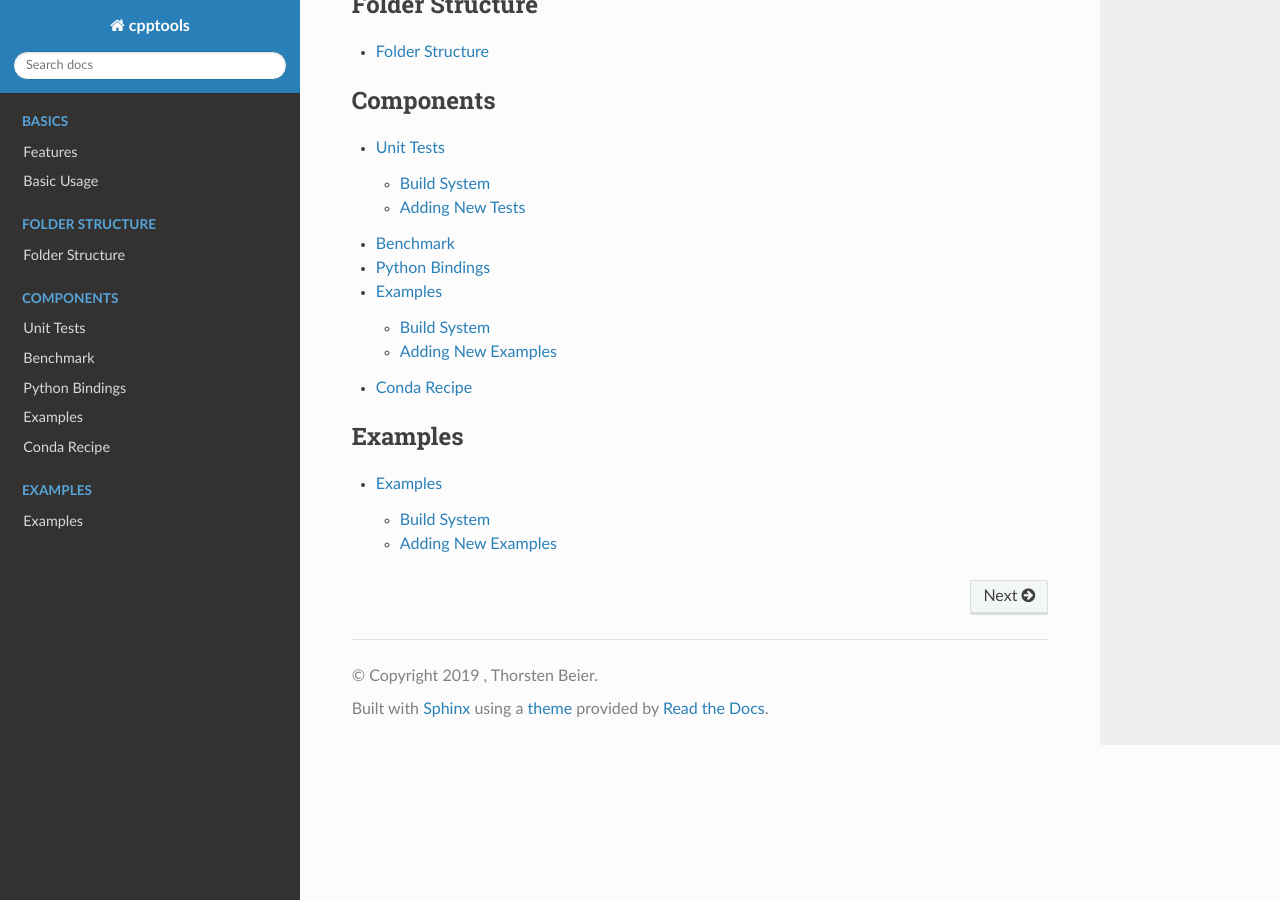
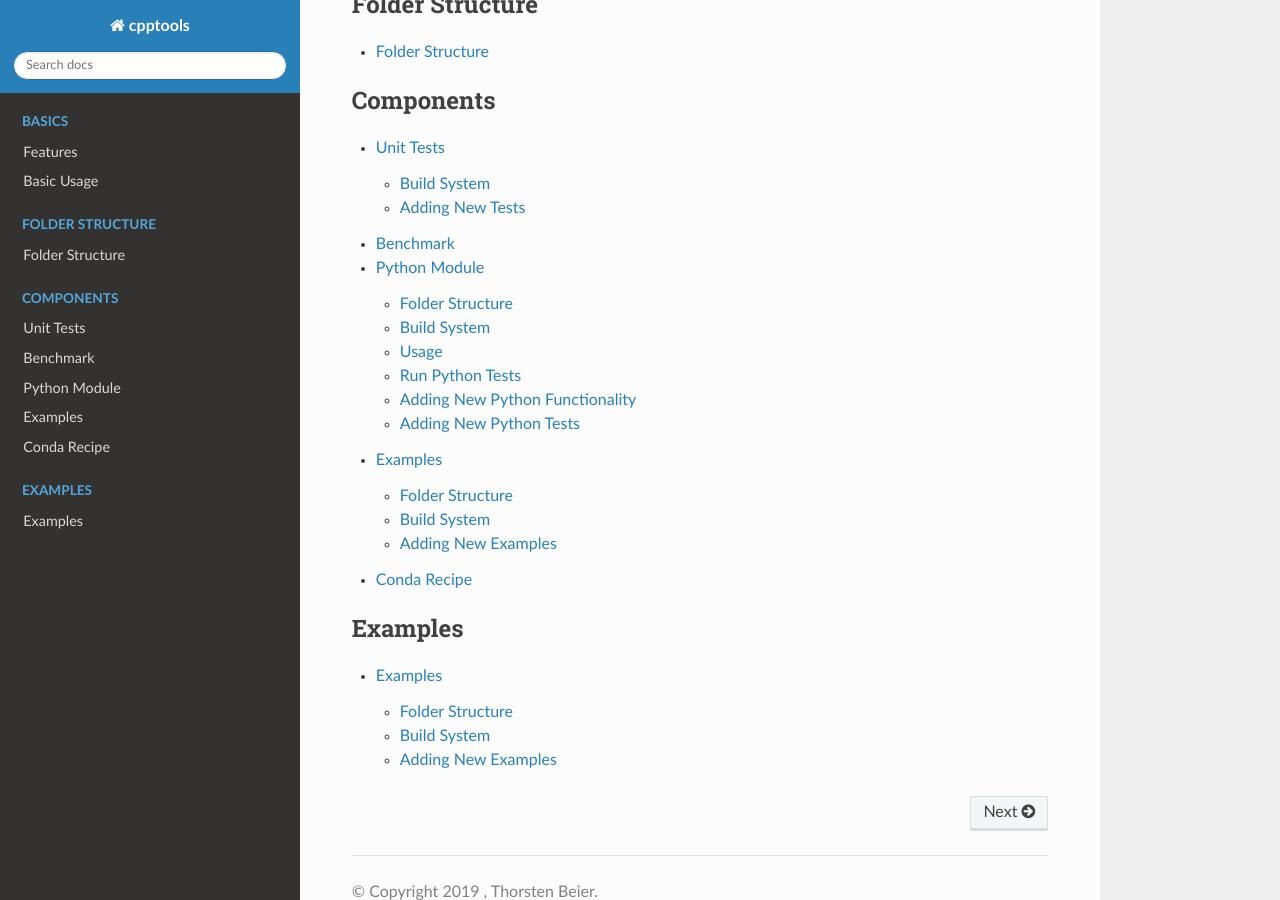
Before and after one commit to DerThorsten/cpptools, a Sphinx documentation site: the page built from docs/source/index.rst, in a window 1280 px wide and 900 px high, scrolled down 445 px. Built offline with Sphinx 7.4.7 and the Read the Docs theme 2.0.0, drawn with Linux system fonts in a browser that asks for light colours; pages that are not in the unit, such as notebooks, are missing from menus; the version number could not be read and is left out; some of the changed lines change nothing that is shown.

Commit message:
continous integration auto updated

```diff
--- a/docs/source/conf.py
+++ b/docs/source/conf.py
@@ -56,7 +56,7 @@ py_mod_path  = os.path.join(this_dir, '../../python/module')
 
 if on_ci:
 
-    cmake_defs = "-DDOWNLOAD_DOCTEST=OFF -DBUILD_PYTHON=ON  -DBUILD_TEST=OFF  -DBUILD_EXAMPLES=OFF -DDOWNLOAD_GOOGLE_BENCHMARK=OFF -DBUILD_BENCHMARK=OFF"
+    cmake_defs = "-DBUILD_PYTHON=ON  -DBUILD_DOCS=OFF -DBUILD_TESTS=OFF  -DBUILD_EXAMPLES=OFF -DDOWNLOAD_GOOGLE_BENCHMARK=OFF -DBUILD_EXAMPLES=OFF -DBUILD_BENCHMARK=OFF"
     cmake_py_ver = "-DPYTHON_EXECUTABLE=%s"%(str(sys.executable),)
     subprocess.call('cd ../.. && cmake . %s %s && make -j2'%(cmake_defs, cmake_py_ver),          shell=True)
 
@@ -65,8 +65,8 @@ if on_ci:
     import os
     this_dir = os.path.dirname(__file__)
     py_mod_path  = os.path.join(this_dir, '../../python/module')
+    package_dir = os.path.join(py_mod_path, package_name)
     sys.path.append(py_mod_path)
-    package_dir = os.path.join(py_mod_path, package_name)
     input_arg =  "INPUT = ../../include"
 else:
     import runpy
--- a/docs/source/examples.rst
+++ b/docs/source/examples.rst
@@ -3,6 +3,10 @@
 
 Examples
 =================
+
+
+Folder Structure
+**********************
 
 The examples subfolder contains C++ examples which
 shall show the usage of the C++ library.
--- a/docs/source/python.rst
+++ b/docs/source/python.rst
@@ -1,21 +1,117 @@
 
 
-Python Bindings
+Python Module
 =================
+
+Folder Structure
+**********************
 
 We use pybind11_ to create the python bindings.
 The python subfolder contains all the code related
 to the python bindings.
+The module/cpptools subfolder contains all the *.py files of the module.
+The src folder container the cpp files used to export the C++ functionality to python via pybind11_.
+The test folder contains all python tests.
 
 ::
 
-    project
+    cpptools
     ├── ...
     ├── python
     │   ├── module
+    │   │   └── cpptools
+    │   │       ├── __init__.py
+    │   │       └── ...
     │   ├── src
-    │   ├── test
-    ├── ...
+    │   │   ├── CMakeLists.txt
+    │   │   ├── main.cpp
+    │   │   ├── def_build_config.cpp
+    │   │   ├── ...
+    │   └── test
+    │       ├── test_build_configuration.py
+    │       └── ...
+    └── ...
+
+
+
+
+
+Build System
+**********************
+TODO:
+    * WHERE IS THE BUILD MODULE LOCATED
+    * HOW TO INSTALL THE PYTHON MODULE
+
+Usage
+**********************
+
+After a successfully building and installing the python module can be
+imported like the following:
+
+.. code-block:: python
+
+    import cpptools
+
+    config = cpptools.BuildConfiguration
+    print(config.VERSION_MAJOR)
+
+
+
+Run Python Tests
+********************************************
+
+To run the python test suite use the `python-test` target:
+
+.. code-block:: shell
+
+    make python-test
+
+
+
+Adding New Python Functionality
+********************************************
+
+We use pybind11_ to export functionality from C++ to Python.
+pybind11_ can create modules from C++ without the use of any *.py files.
+Nevertheless we prefer to have a regular Python package with a proper `__init__.py`. From the `__init__.py` we import all the C++ / pybind11 exported functionality from the build submodule named `_cpptools`.
+This allows us to add new functionality in different ways:
+    * new functionality from c++ via pybind11
+    * new puren python functionality
+    * exteding the functionality from c++ via pybind11 from python
+
+Add New Python Functionality from C++
+^^^^^^^^^^^^^^^^^^^^^^^^^^^^^^^^^^^^^^^
+TODO
+
+
+Add New Pure Python Functionality
+^^^^^^^^^^^^^^^^^^^^^^^^^^^^^^^^^^^^^^^
+To add new pure Python functionality,
+just add the desired function / classes to
+a new *.py file and put this file to the
+module/cpptools subfolder.
+After adding the new file, cmake needs to be rerun since we copy the content module/cpptools during the build process.
+
+
+
+Extending C++ functionality from Python
+^^^^^^^^^^^^^^^^^^^^^^^^^^^^^^^^^^^^^^^^^^
+TODO
+
+
+
+Adding New Python Tests
+********************************************
+
+We use pytest_ as python test framework.
+To add new tests, just add new `test_*.py` files
+to the test subfolder.
+To run the actual test use the `python-test` target
+
+.. code-block:: shell
+
+    make python-test
 
 
 .. _pybind11: https://github.com/pybind/pybind11
+.. _pytest: https://docs.pytest.org/en/latest/
```
